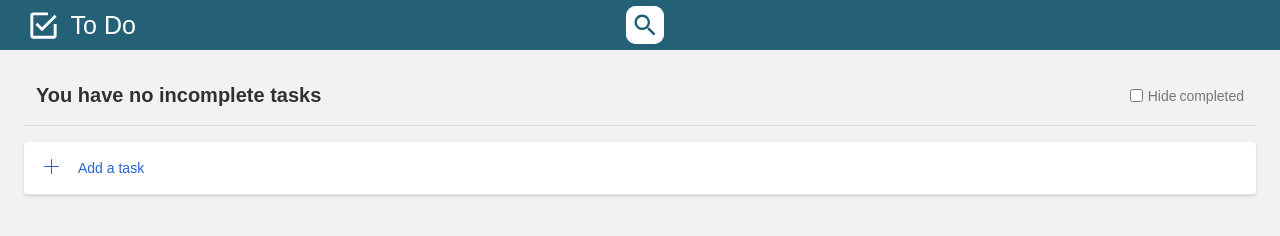
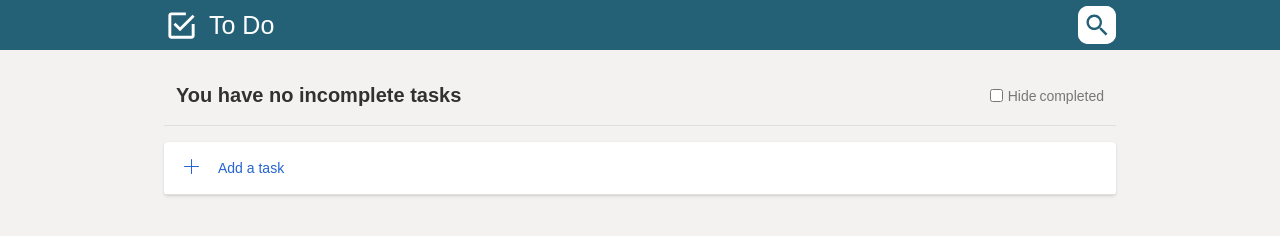
Before and after one commit to mohamedtsx/todo-app, a plain HTML site: page index.html in a window 1280 px wide. Drawn offline with nearby package versions, Linux system fonts and the light colour scheme.

Commit message:
style update

```diff
--- a/index.html
+++ b/index.html
@@ -4,7 +4,7 @@
     <meta charset="UTF-8">
     <meta http-equiv="X-UA-Compatible" content="IE=edge">
     <meta name="viewport" content="width=device-width, initial-scale=1.0">
-    <meta name="description" content="Get things done 😁">
+    <meta name="description" content="Get things done.">
     <link rel="icon" href="source/favicon-16.ico">
     <!-- local style files-->
     <link rel="stylesheet" href="style/style.css">
@@ -12,6 +12,7 @@
     <title>Todo-App</title>
 </head>
 <body>
+    <header>
         <nav>
             <div class="nav_logo flex-row">
                 <ion-icon  class="nav_logo_icon" name="checkbox-outline"></ion-icon>
@@ -22,10 +23,8 @@
                 <input class="nav_search_input" type="text" name="searchFilter" id="searchFilterInput" placeholder="Search" >
                 <i class="nav_search_clear ph-x-bold"></i>
             </div>
-        <div class="nav_account">
-            <i class="nav_acount_icon ph-user-bold"></i>
-        </div>
         </nav>
+    </header>
     <main>
         <section class="incomplete">
             <h1 class="incomplete_message">You have <span id="incompleteCounter">no</span> incomplete tasks</h1>
@@ -81,15 +80,3 @@
     <script src="https://unpkg.com/phosphor-icons"></script>
 </body>
 </html>
-
-<!--
-    Next Version will include Insha'Allah
-        1- Drage-right to remove a task
-        2- Turn on reminde unit
-        3- special buttone in mobiles screenes to add a new task
-        4- remove blue effecte in pointer click evente
-        5- replace all icon to svg then delete script icons files link
-        6- add new favicion for apple devices
-        7- ...
-    Developer| Mohamed Khaled: https://github.com/MKA0000
- -->
--- a/style/query.css
+++ b/style/query.css
@@ -1,4 +1,7 @@
 @media (max-width: 700px) {
+    html {
+        font-size: 50%;
+    }
     .nav_account {
         width: fit-content;
     }
--- a/style/style.css
+++ b/style/style.css
@@ -13,9 +13,9 @@
 }
 
 * {
+    box-sizing: border-box;
     margin: 0;
     padding: 0;
-    box-sizing: border-box;
 }
 
 html {
@@ -36,13 +36,26 @@ body {
     width: 0;
 }
 
+main {
+    max-width: 100rem;
+    margin: 0 auto;
+}
+
+header {
+    width: 100%;
+    background: var(--dark-moderate-blue1);
+    height: 5rem;
+    display: flex;
+    align-items: center;
+    justify-content: center;
+}
 nav {
     width: 100%;
-    height: 5rem;
-    padding: 0 2vw;
-    background: var(--dark-moderate-blue1);
+    height: 100%;
     display: flex;
     justify-content: space-between;
+    max-width: 100rem;
+    padding: 0 2.4rem;
 }
 
 .nav_logo {
```
Lines whose indentation alone changed are shown as unchanged.
